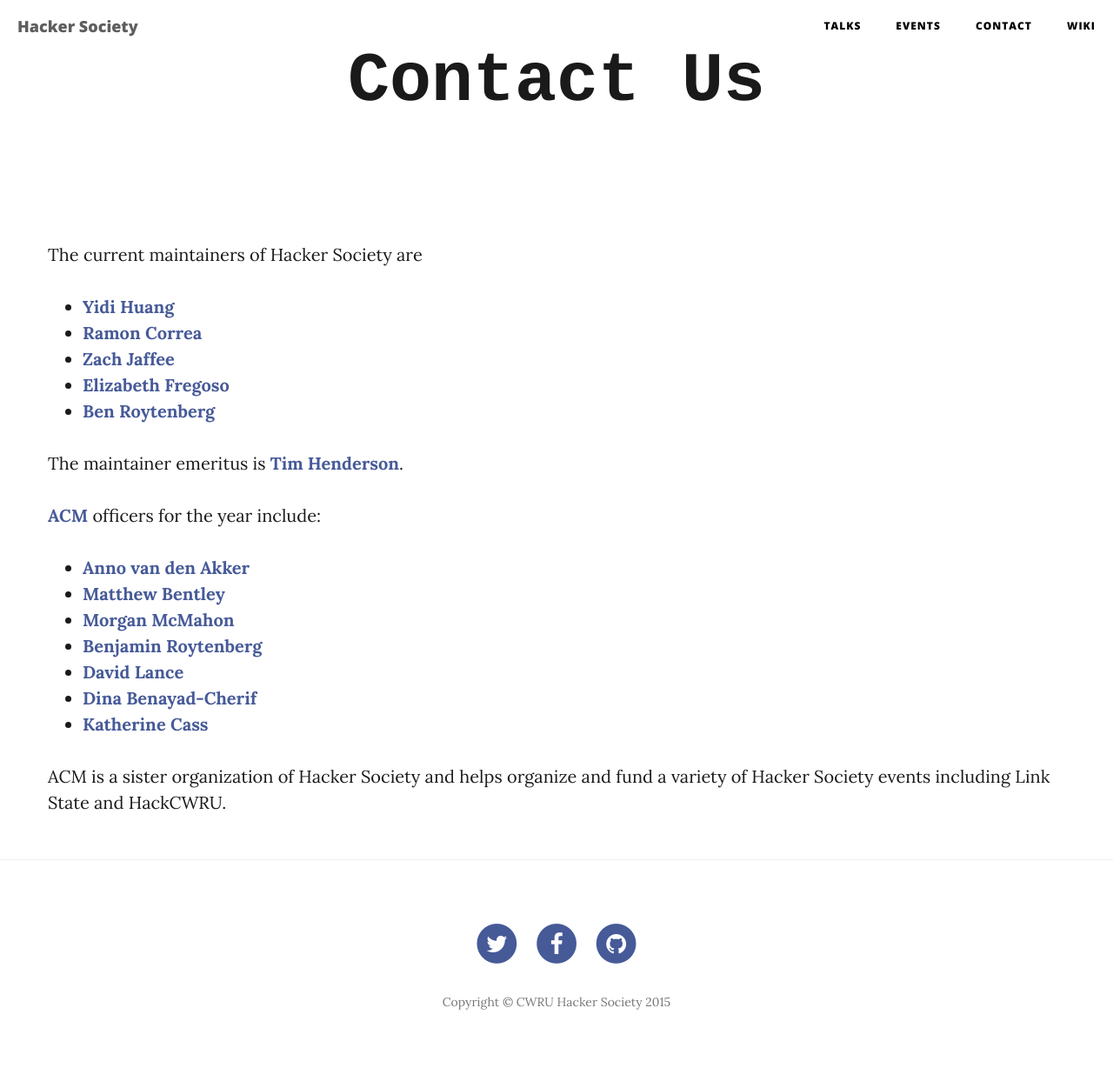
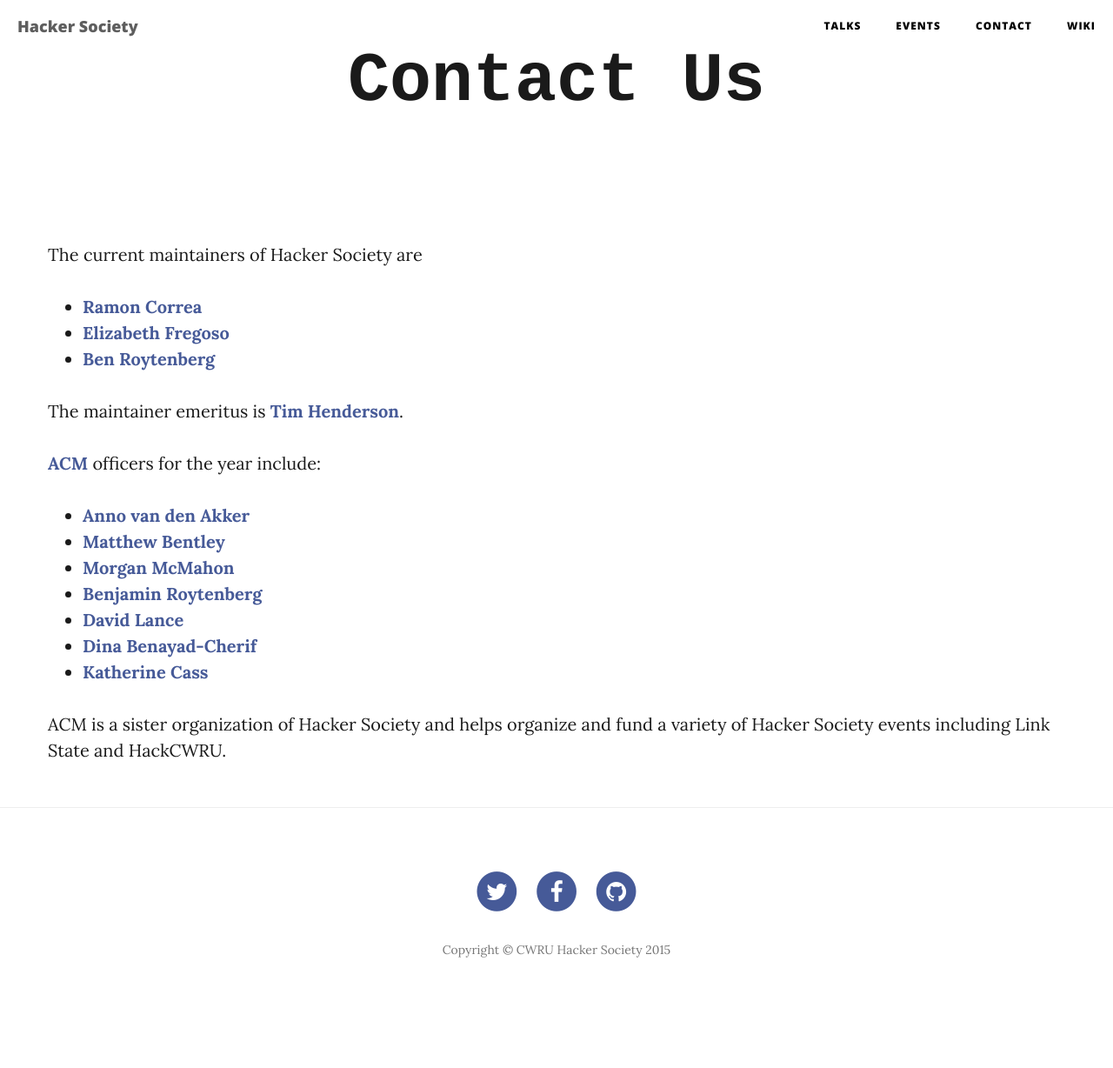
Before and after one commit to hacsoc/hacsoc.github.com, a Jekyll site: the page built from contact.md, in a window 1280 px wide. Shown: the whole page at 87% size. Built offline with Jekyll 4.4.1, drawn with Linux system fonts in a browser that asks for light colours; nearby versions of some CDN libraries; after the commit the page ends 1168 px from its top, so only the background shows below that.

Commit message:
Remove Yidi and Zach from maintainer list

```diff
--- a/_data/maintainers.yml
+++ b/_data/maintainers.yml
@@ -1,12 +1,6 @@
 current:
-    - name: Yidi Huang
-      email: yxh597@case.edu
-
     - name: Ramon Correa
       email: rlc131@case.edu
-
-    - name: Zach Jaffee
-      email: zij@case.edu
 
     - name: Elizabeth Fregoso
       email: emf65@case.edu
```
